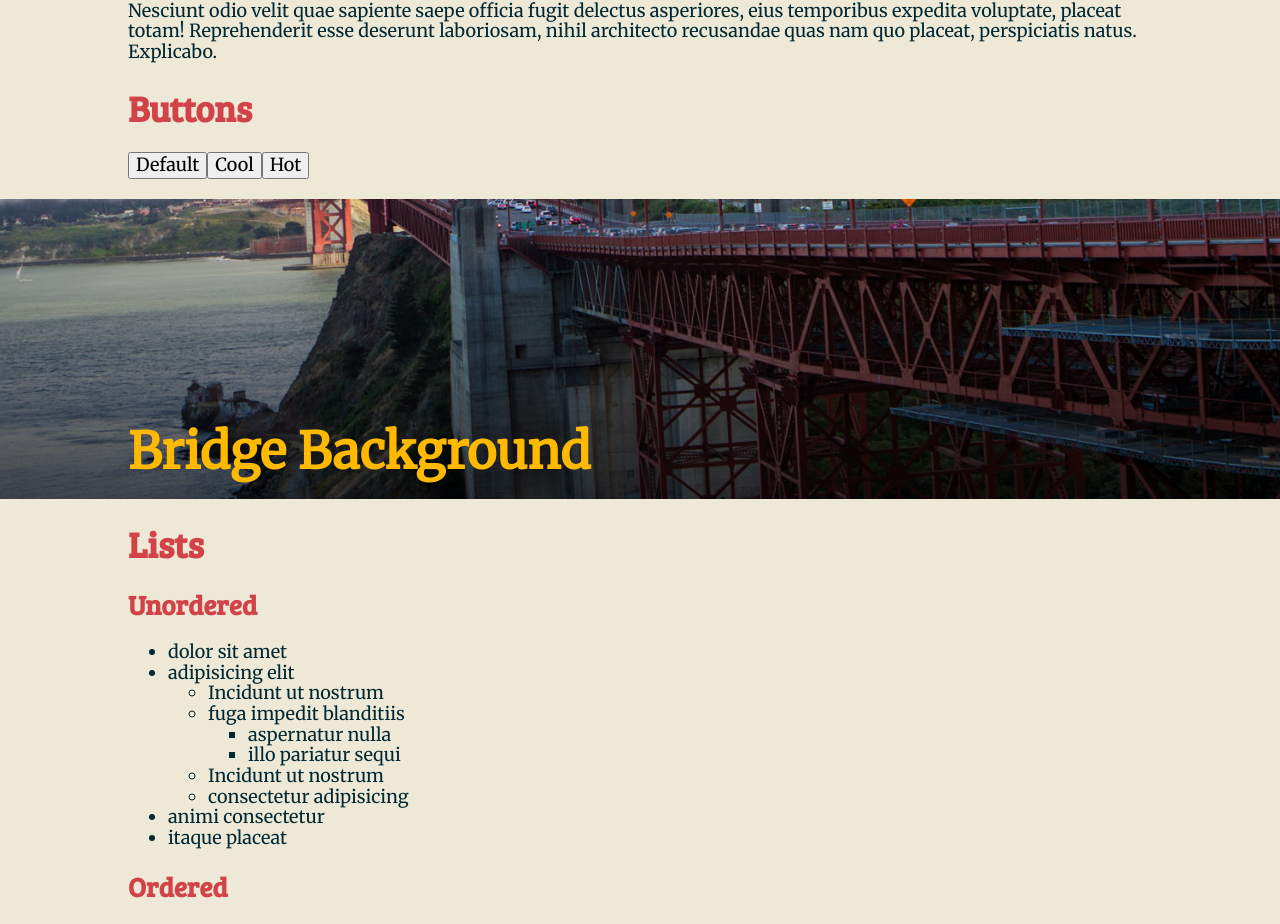
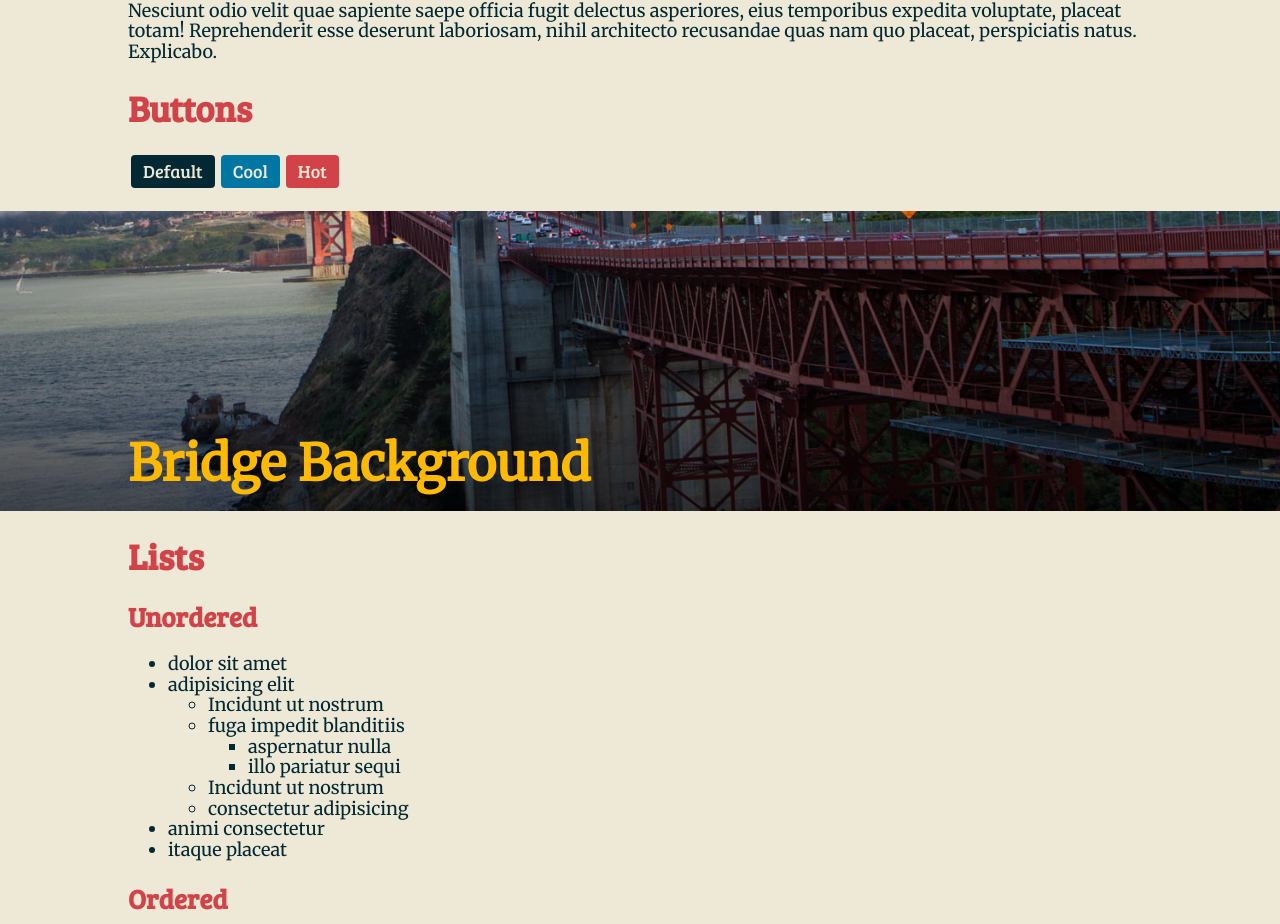
Before and after one commit to serg337/sass-tutorial, a React (Create React App) app: page / in a window 1280 px wide. Shown: the part 1354-2278 px from the top of the page. Built offline with nearby package versions, Linux system fonts and the light colour scheme.

Commit message:
button style @extend classNames + invisible class

```diff
--- /dev/null
+++ b/src/assets/scss/_interface.scss
@@ -0,0 +1,31 @@
+//using % in front of a class, makes this an invisible class
+
+%btn {
+    display: inline-block;
+    padding: 6px 12px;
+    margin: 3px;
+    text-align: center;
+    white-space: nowrap;
+    vertical-align: middle;
+    cursor: pointer;
+    border: none;
+    border-radius: 4px;
+    font-family: $font-highlight;
+    user-select: none;
+    color: $color-btn-text;
+}
+
+.btn-default {
+    @extend %btn;
+    background: $color-btn-default;
+}
+
+.btn-hot {
+    @extend %btn;
+    background: $color-btn-hot;
+}
+
+.btn-cool {
+    @extend %btn;
+    background: $color-btn-cool;
+}
--- a/src/assets/scss/_variables.scss
+++ b/src/assets/scss/_variables.scss
@@ -26,3 +26,9 @@ sans-serif;
 /* IMAGE VARIABLES */
 $url-water: '../images/water.jpg';
 $url-bridge: '../images/bridge.jpg';
+
+/* BUTTON COLOR VARIABLES*/
+$color-btn-text: $color-backgrounds;
+$color-btn-default: $color-main;
+$color-btn-hot: $red;
+$color-btn-cool: $blue;
--- a/src/assets/scss/styles.scss
+++ b/src/assets/scss/styles.scss
@@ -2,6 +2,7 @@
 @import './normalize';
 @import './mixins';
 @import './base';
+@import './interface';
 
 @import './modules/backgrounds';
 @import './modules/media';
--- a/src/components/Buttons.js
+++ b/src/components/Buttons.js
@@ -5,9 +5,9 @@ function Buttons() {
     <section id="buttons">
       <div className="container">
         <h1>Buttons</h1>
-        <button>Default</button>
-        <button>Cool</button>
-        <button>Hot</button>
+        <button className="btn-default">Default</button>
+        <button className="btn-cool">Cool</button>
+        <button className="btn-hot">Hot</button>
       </div>
     </section>
   );
```
